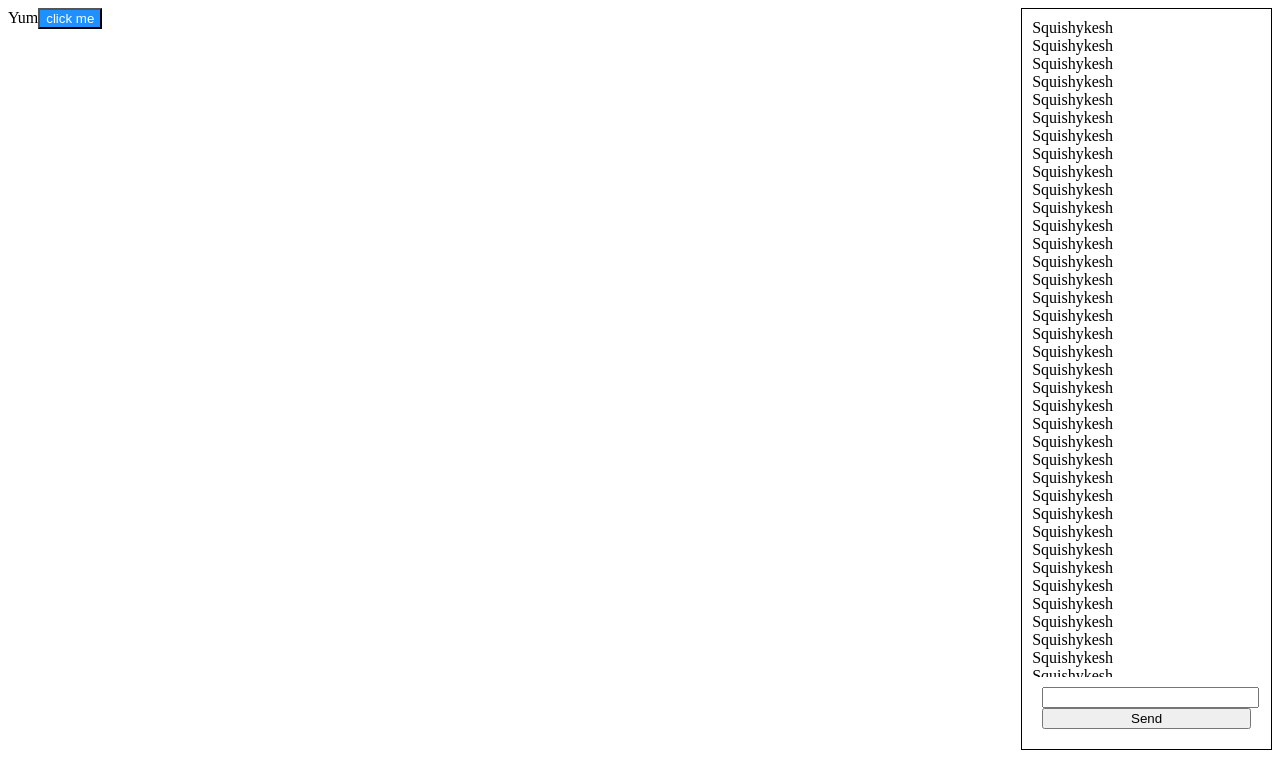
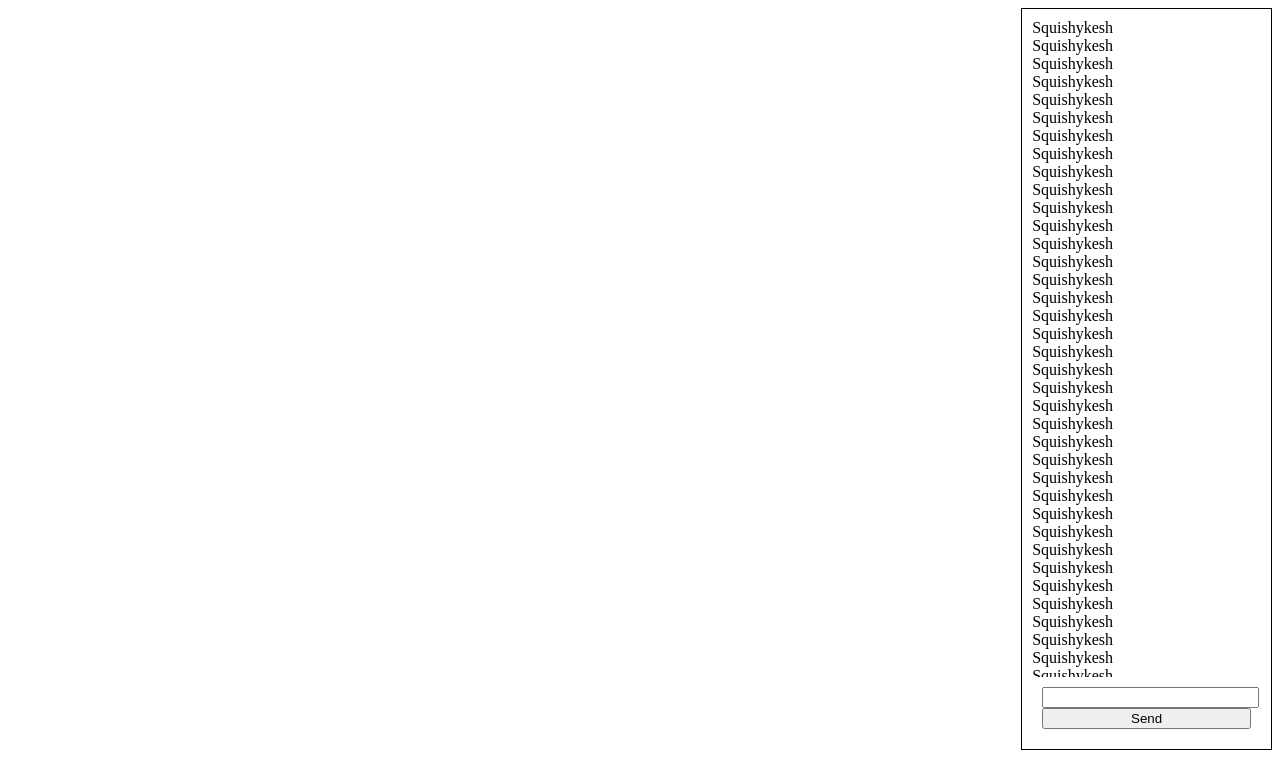
Before and after one commit to Camb-io/playcamb.io, a React (Create React App) app in the folder cambio-client/: page /1 in a window 1280 px wide. Shown: the top 768 px of the page. Built offline with nearby package versions, Linux system fonts and the light colour scheme.

Commit message:
testing layout

```diff
--- a/cambio-client/src/components/Board/Board.main.jsx
+++ b/cambio-client/src/components/Board/Board.main.jsx
@@ -13,9 +13,12 @@ const Board = (props) => {
 
 
   return (
-    <div>
-      {beef}
-      <button className="board-button" onClick={handleClick} >click me</button>
+    <div className="full-board">
+      <div className="top-players"></div>
+      <div className="deck-area"></div>
+      <div className="bottom-players">
+        <div className="current-user"></div>
+      </div>
     </div>
   )
 }
--- a/cambio-client/src/components/Board/styles.scss
+++ b/cambio-client/src/components/Board/styles.scss
@@ -3,3 +3,23 @@
   color: $standard-button-text-color;
   outline: none;
 }
+
+.full-board {
+
+}
+
+.top-players {
+
+}
+
+.deck-area {
+
+}
+
+.bottom-players {
+
+}
+
+.current-user {
+
+}
```
Also changed, not shown: 1 other file (tests, documents, lock files or other folders).
